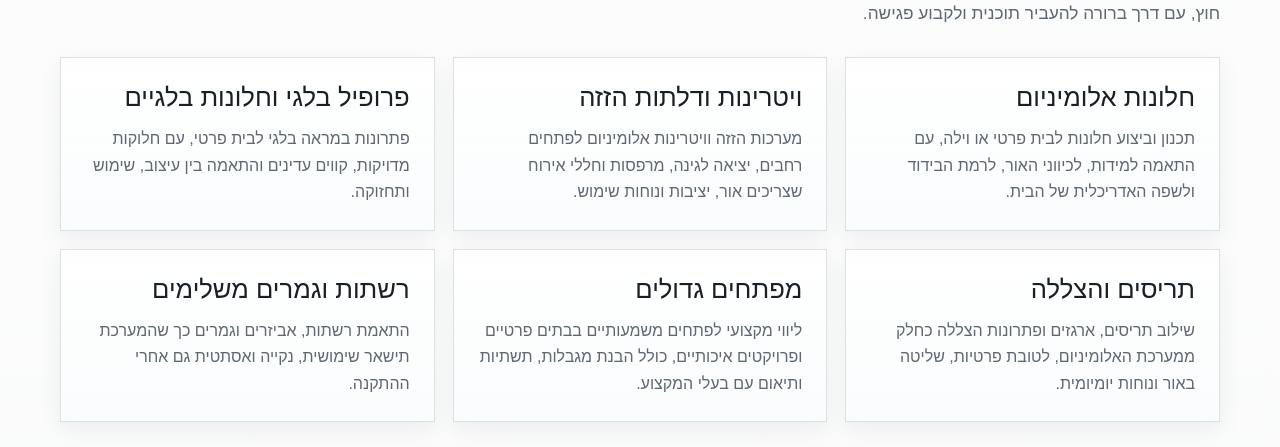
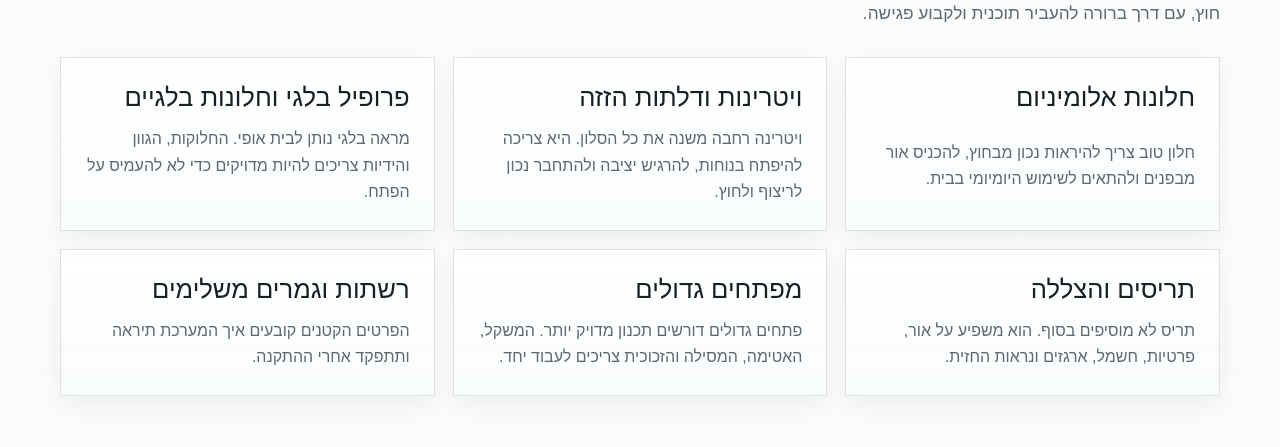
Before and after one commit to feldixAR/ashbel-aluminum-website, a Next.js app: page / in a window 1280 px wide. Shown: the part 1620-2067 px from the top of the page. Built offline with nearby package versions, Linux system fonts and the light colour scheme.

Commit message:
Polish service card copy for Ashbel website

```diff
--- a/src/data/services.ts
+++ b/src/data/services.ts
@@ -1,32 +1,32 @@
 export const services = [
   {
     title: 'חלונות אלומיניום',
-    desc: 'תכנון וביצוע חלונות לבית פרטי או וילה, עם התאמה למידות, לכיווני האור, לרמת הבידוד ולשפה האדריכלית של הבית.',
-    detail: 'הבחירה נעשית לפי אופי הפתח, סוג הזכוכית, כיוון הפתיחה והמפגש עם תריסים, רשתות וגמרים.',
+    desc: 'חלון טוב צריך להיראות נכון מבחוץ, להכניס אור מבפנים ולהתאים לשימוש היומיומי בבית.',
+    detail: 'בודקים את גודל הפתח, כיוון הפתיחה, הזכוכית, התריס, הרשת והמפגש עם הגמרים.',
   },
   {
     title: 'ויטרינות ודלתות הזזה',
-    desc: 'מערכות הזזה וויטרינות אלומיניום לפתחים רחבים, יציאה לגינה, מרפסות וחללי אירוח שצריכים אור, יציבות ונוחות שימוש.',
-    detail: 'בשלב מוקדם מתאמים מפלסים, ניקוז, מסילות, משקל כנפיים ורצף עבודה מול ריצוף וחיפויים.',
+    desc: 'ויטרינה רחבה משנה את כל הסלון. היא צריכה להיפתח בנוחות, להרגיש יציבה ולהתחבר נכון לריצוף ולחוץ.',
+    detail: 'מתאמים מסילות, ניקוז, משקל כנפיים, זכוכית, רשת ופתרון הצללה אם צריך.',
   },
   {
     title: 'פרופיל בלגי וחלונות בלגיים',
-    desc: 'פתרונות במראה בלגי לבית פרטי, עם חלוקות מדויקות, קווים עדינים והתאמה בין עיצוב, שימוש ותחזוקה.',
-    detail: 'מתאים במיוחד לפרויקטים שבהם החלון הוא חלק מהשפה העיצובית ולא רק רכיב טכני.',
+    desc: 'מראה בלגי נותן לבית אופי. החלוקות, הגוון והידיות צריכים להיות מדויקים כדי לא להעמיס על הפתח.',
+    detail: 'מתאים למי שרוצה חלון עם נוכחות עיצובית, בבית כפרי, מודרני או בשילוב בין השניים.',
   },
   {
     title: 'תריסים והצללה',
-    desc: 'שילוב תריסים, ארגזים ופתרונות הצללה כחלק ממערכת האלומיניום, לטובת פרטיות, שליטה באור ונוחות יומיומית.',
-    detail: 'נדרש תיאום מוקדם של חשמל, גובה ארגזים, כיווני שמש ונראות חזית.',
+    desc: 'תריס לא מוסיפים בסוף. הוא משפיע על אור, פרטיות, חשמל, ארגזים ונראות החזית.',
+    detail: 'בודקים שלב בנייה, הכנות חשמל, סוג תריס, ארגז סמוי או חיצוני וכיווני שמש.',
   },
   {
     title: 'מפתחים גדולים',
-    desc: 'ליווי מקצועי לפתחים משמעותיים בבתים פרטיים ופרויקטים איכותיים, כולל הבנת מגבלות, תשתיות ותיאום עם בעלי המקצוע.',
-    detail: 'מפתחים גדולים דורשים תשומת לב מיוחדת למשקל, אטימה, הכנות שטח ורצף ביצוע.',
+    desc: 'פתחים גדולים דורשים תכנון מדויק יותר. המשקל, האטימה, המסילה והזכוכית צריכים לעבוד יחד.',
+    detail: 'במפתחים רחבים חשוב לתאם מראש הכנות שטח, סף, ניקוז וגישה להתקנה.',
   },
   {
     title: 'רשתות וגמרים משלימים',
-    desc: 'התאמת רשתות, אביזרים וגמרים כך שהמערכת תישאר שימושית, נקייה ואסתטית גם אחרי ההתקנה.',
-    detail: 'הפתרון נבחר לפי תדירות שימוש, סוג הפתח, ילדים בבית ודרישות ניקוי ותחזוקה.',
+    desc: 'הפרטים הקטנים קובעים איך המערכת תיראה ותתפקד אחרי ההתקנה.',
+    detail: 'רשתות, ידיות, גומיות, צבע, פרזול ופרטי חיבור נבחרים לפי שימוש ותחזוקה.',
   },
 ];
```
